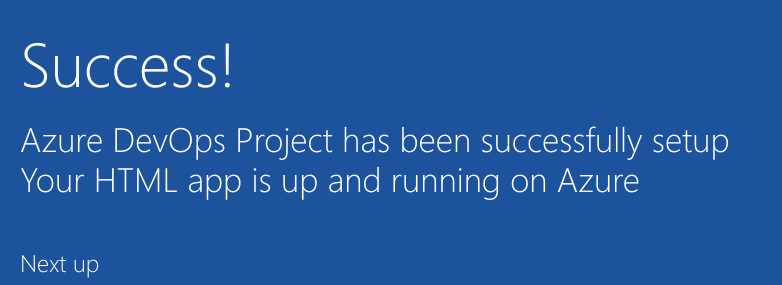
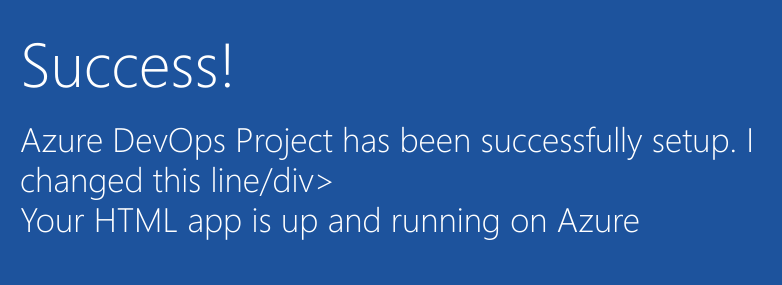
Before and after one commit to baqialam/mycode, a plain HTML site: page index.html in a window 1280 px wide. Shown: the part 352-637 px from the top of the page, 205-987 px from the left. Drawn offline with Linux system fonts and the light colour scheme.

Commit message:
This is my second commit

```diff
--- a/index.html
+++ b/index.html
@@ -19,7 +19,7 @@
         </div>
             <div class="content-body">
                 <div class="success-text">Success!</div>
-                <div class="description line-1"> Azure DevOps Project has been successfully setup</div>
+                <div class="description line-1"> Azure DevOps Project has been successfully setup. I changed this line/div>
                 <div class="description line-2"> Your HTML app is up and running on Azure</div>
                 <div class="next-steps-container">
                     <div class="next-steps-header">Next up</div>
```
